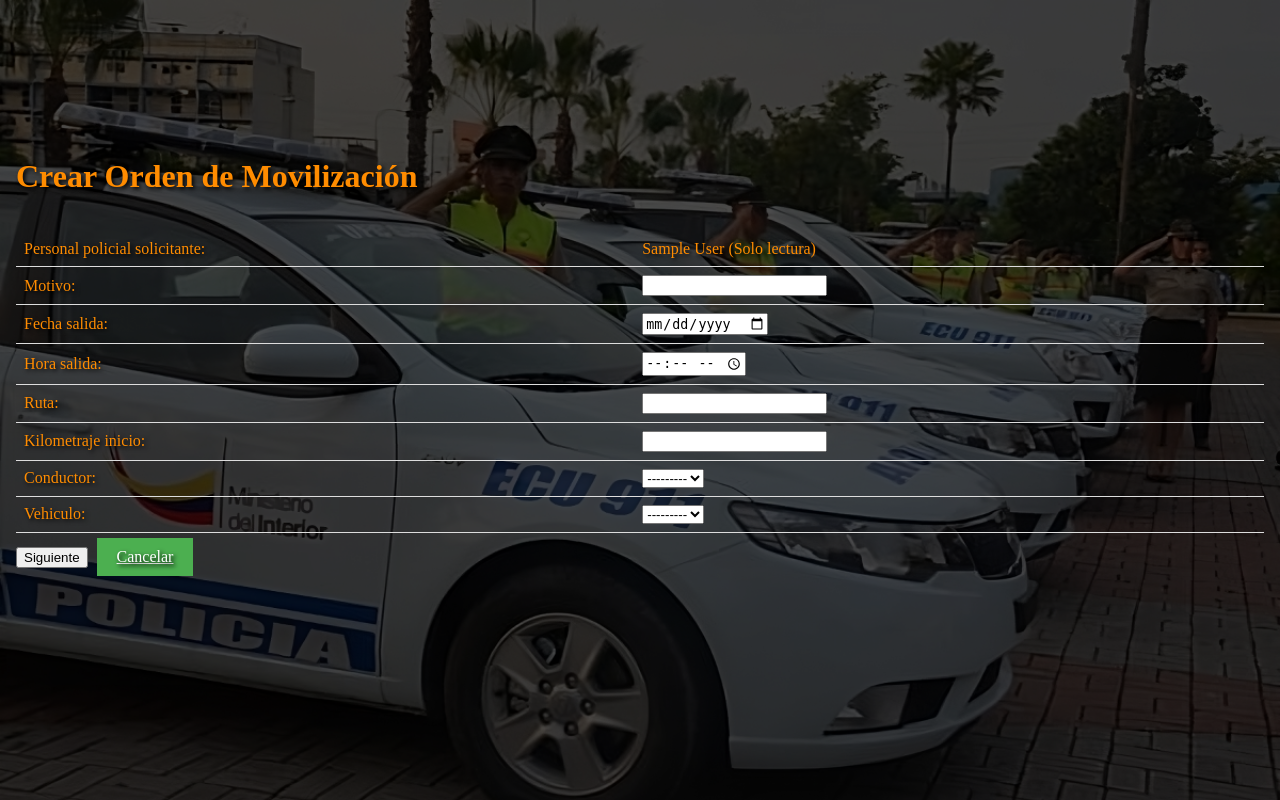
After one commit to VladSalazar01/ControlVehicularPEC, a Django app: page /crear_orden/ in a window 1280 px wide. The commit adds this page. Run offline with Django 4.2, Linux system fonts and the light colour scheme; the visitor is signed in with stand-in values (Sample User, id 1); data that the repository does not hold is empty; some libraries are stand-ins or nearby versions.

Commit message:
examen complexivo

```diff
--- a/django-material-kit/home/forms.py
+++ b/django-material-kit/home/forms.py
@@ -87,112 +87,6 @@ class TipoMantenimientoForm(forms.ModelForm):
         return tipo_mantenimiento
 '''
 #crear usuario----
-'''
-class CombinedForm(forms.ModelForm):
-    first_name = forms.CharField(max_length=30, required=True, label='Nombres')
-    last_name = forms.CharField(max_length=30, required=True, label='Apellidos')
-    username = forms.CharField(max_length=30, required=True, label='Nombre de usuario')
-    email = forms.EmailField(required=True, label='Correo electrónico')
-    password = forms.CharField(
-        widget=forms.PasswordInput,
-        required=True,
-        help_text='Ingrese una contraseña. Mínimo 8 caracteres.',
-        validators=[MinLengthValidator(8)]
-    )
-    confirm_password = forms.CharField(
-        widget=forms.PasswordInput,
-        required=True,
-        help_text='Confirme su contraseña.',
-        validators=[MinLengthValidator(8)]
-    )
-
-    direccion = forms.CharField(widget=forms.Textarea(attrs={'maxlength': 200}), required=False, label='Dirección')
-    fecha_de_nacimiento = forms.DateField(
-        widget=forms.SelectDateWidget(years=range(date.today().year - 100, date.today().year - 18)),
-        required=False,
-        label='Fecha de nacimiento'
-    )
-    identificacion = forms.CharField(
-        max_length=10,
-        error_messages={
-            'max_length': 'La identificación debe tener exactamente 10 dígitos.',
-            'required': 'Este campo es obligatorio.'
-        },
-        help_text='Ingrese un número de identificación de 10 dígitos.',
-        validators=[RegexValidator(r'^\d{10}$', 'Identificación solo adminte números')]
-    )
-    titular = forms.BooleanField(required=False,label='Titular')
-    flota_vehicular = forms.ModelChoiceField(
-        queryset=FlotaVehicular.objects.all(),
-        required=False,
-        label='Flota Vehicular',
-        widget=forms.Select(attrs={'class': 'form-control'})
-    )
-    turno_inicio = forms.TimeField(
-        required=False,
-        label='Inicio de Turno',
-        widget=forms.TimeInput(attrs={'class': 'form-control'})
-    )
-    turno_fin = forms.TimeField(
-        required=False,
-        label='Fin de Turno',
-        widget=forms.TimeInput(attrs={'class': 'form-control'})
-    )
-
-    tipo_sangre = forms.ChoiceField(
-        choices=Usuario.tds,
-        required=False,
-        label='Tipo de sangre',
-        widget=forms.Select(attrs={'class': 'form-control'})
-    )
-    rango = forms.ModelChoiceField(queryset=Rango_ctlg.objects.all(), required=False)
-    rol = forms.ModelMultipleChoiceField(queryset=Group.objects.all())
-    class Meta:
-        model = Usuario
-        fields = ['direccion', 'fecha_de_nacimiento', 'genero', 'identificacion', 'rango', 'tipo_sangre']
-
-    def clean(self):
-        cleaned_data = super().clean()
-        password = cleaned_data.get("password")
-        confirm_password = cleaned_data.get("confirm_password")
-        if password != confirm_password:
-            raise ValidationError("Las contraseñas no coinciden.")
-        return cleaned_data
-
-    def clean_identificacion(self):
-        identificacion = self.cleaned_data.get('identificacion')
-        if self.instance.id is not None:  # Estamos en el proceso de edición
-            return identificacion
-        else:  # Estamos en el proceso de creación
-            if Usuario.objects.filter(identificacion=identificacion).exists():
-                raise forms.ValidationError("La identificación ya está en uso.")
-            return identificacion
-
-    def __init__(self, *args, user_instance=None, tecnico_instance=None, personal_policial_instance=None,  group_instance=None, **kwargs):
-        super().__init__(*args, **kwargs)
-        if user_instance:
-            self.fields['username'].initial = user_instance.username
-            self.fields['email'].initial = user_instance.email
-            self.fields['password'].initial = user_instance.password
-            self.fields['first_name'].initial = user_instance.first_name
-            self.fields['last_name'].initial = user_instance.last_name
-        if group_instance:
-            self.fields['rol'].initial = group_instance.values_list('id', flat=True)
-        if tecnico_instance:
-            self.fields['titular'].initial = tecnico_instance.titular
-        if personal_policial_instance:
-            self.fields['flota_vehicular'].initial = personal_policial_instance.flota_vehicular
-
-    def validate_unique(self):
-        exclude = self._get_validation_exclusions()
-        if 'identificacion' in exclude:
-            exclude.remove('identificacion')  # No incluir 'identificacion' en la validación de unicidad
-
-        try:
-            self.instance.validate_unique(exclude=exclude)
-        except forms.ValidationError as e:
-            self._update_errors(e)
-'''
 
 
 #buzon de quejas form
@@ -200,3 +94,74 @@ class QuejaSugerenciaForm(forms.ModelForm):
     class Meta:
         model = QuejaSugerencia
         fields = ['circuito', 'subcircuito', 'tipo', 'detalles', 'contacto', 'nombres', 'apellidos']
+
+#orden de movilizacion
+class OrdenMovilizacionForm(forms.ModelForm):
+    class Meta:
+        model = OrdenMovilizacion
+        exclude = ['personal_policial_solicitante', 'numero_ocupantes', 'ocupantes']
+        fields = [
+            'motivo',
+            'fecha_salida',
+            'hora_salida',
+            'ruta',
+            'kilometraje_inicio',
+            'personal_policial_solicitante',
+            'conductor',
+            'vehiculo',
+            'numero_ocupantes',
+            'ocupantes',
+        ]
+        widgets = {
+            'fecha_salida': forms.DateInput(attrs={'type': 'date'}),
+            'hora_salida': forms.TimeInput(attrs={'type': 'time'}),
+            'personal_policial_solicitante': forms.Select(attrs={'class': 'form-control'}),
+            'conductor': forms.Select(attrs={'class': 'form-control'}),
+            'vehiculo': forms.Select(attrs={'class': 'form-control'}),
+            'ocupantes': forms.SelectMultiple(attrs={'class': 'form-control'}),
+                            }
+
+    def __init__(self, *args, **kwargs):
+
+        super().__init__(*args, **kwargs)
+
+        if 'personal_policial_solicitante' in self.fields:
+            self.fields['personal_policial_solicitante'].queryset = PersonalPolicial.objects.all()
+
+        self.fields['conductor'].queryset = PersonalPolicial.objects.all()
+        self.fields['vehiculo'].queryset = FlotaVehicular.objects.all()
+
+
+    def clean(self):
+        cleaned_data = super().clean()
+
+    def clean_kilometraje_inicio(self):
+        kilometraje = self.cleaned_data.get('kilometraje_inicio')
+        if kilometraje < 0:
+            raise ValidationError('El kilometraje de inicio no puede ser negativo.')
+        return kilometraje
+
+    def clean_numero_ocupantes(self):
+        num_ocupantes = self.cleaned_data.get('numero_ocupantes')
+        if num_ocupantes < 0:
+            raise ValidationError('El número de ocupantes no puede ser negativo.')
+        return num_ocupantes
+
+
+
+class NumeroOcupantesForm(forms.Form):
+    numero_ocupantes = forms.IntegerField(min_value=1, label='Número de Ocupantes')
+
+
+class SeleccionarOcupantesForm(forms.Form):
+    ocupantes = forms.ModelMultipleChoiceField(queryset=None, widget=forms.CheckboxSelectMultiple)
+
+    def __init__(self, max_ocupantes, *args, **kwargs):
+        super().__init__(*args, **kwargs)
+        self.max_ocupantes = max_ocupantes
+        self.fields['ocupantes'].queryset = Ocupante.objects.all()
+    def clean_ocupantes(self):
+        ocupantes = self.cleaned_data.get('ocupantes')
+        if len(ocupantes) > self.max_ocupantes:
+            raise forms.ValidationError(f'No puedes seleccionar más de {self.max_ocupantes} ocupantes.')
+        return ocupantes
--- a/django-material-kit/home/templates/inicio/profile.html
+++ b/django-material-kit/home/templates/inicio/profile.html
@@ -8,6 +8,6 @@
     <p>Email: {{ user.email }}</p>
     <a href="{% url 'mantenimiento' %}" class="btn">Redactar Parte</a><br>
     <a href="{% url 'mis_partes_policiales' %}" class="btn">Ver mis partes policiales</a>
-
+    <a href="{% url 'crear_orden_movilizacion' %}" class="btn">cREAR ORDEN DE MOVILIZACION</a><br>
 
 {% endblock %}
--- /dev/null
+++ b/django-material-kit/home/templates/orden_mov/orden_mov_formu.html
@@ -0,0 +1,112 @@
+{% extends 'base.html' %}
+
+{% block title %} Crear Orden de Movilización {% endblock %}
+
+{% block content %}
+
+<head>
+    <title>Crear Orden de Movilización</title>
+</head>
+<body>
+
+<h1>Crear Orden de Movilización</h1>
+
+<form method="post">
+    {% csrf_token %}
+    <table>
+        <tr>
+            <td>Personal policial solicitante:</td>
+            <td>{{ request.user.get_full_name }} (Solo lectura)</td>
+        </tr>
+        {% for field in form %}
+        <tr>
+            <td>{{ field.label_tag }}</td>
+            <td>{{ field }}</td>
+        </tr>
+        {% endfor %}
+    </table>
+    <button type="submit">Siguiente</button>
+    <a href="{% url 'profile' %}" class="btn btn-danger">Cancelar</a>
+</form>
+
+</body>
+
+{% endblock %}
+{% block extrastyle %}
+<style>
+    table{
+        width: 100%;
+        border-collapse: collapse;
+    }
+
+    th, td  {
+        padding: 8px;
+        text-align: left;
+        border-bottom: 1px solid #ddd;
+        color: #FF8C00; /* Color de texto naranja */
+        text-shadow: 2px 2px 4px #000000; /* Sombra en negro */
+    }
+    h1, form {
+        padding: 8px;
+        text-align: left;
+
+        color: #FF8C00; /* Color de texto naranja */
+        text-shadow: 2px 2px 4px #000000; /* Sombra en negro */
+    }
+    .estado-rechazado {
+        background-color: red;
+        color: white;
+        text-shadow: 2px 2px 4px #000000; /* Sombra en negro */
+    }
+
+    .estado-en proceso {
+        background-color: yellow;
+        color: black;
+    }
+
+    .estado-completado {
+        background-color: green;
+        color: white;
+        text-shadow: 2px 2px 4px #000000; /* Sombra en negro */
+    }
+
+    .pagination {
+        margin: 10px 0;
+    }
+
+    .pagination .step-links {
+        display: inline-block;
+        padding: 0;
+    }
+
+    .pagination .step-links a, .pagination .step-links span {
+        color: #FF8C00; /* Color de texto naranja */
+        text-shadow: 2px 2px 4px #000000; /* Sombra en negro */
+        padding: 5px;
+        text-decoration: none;
+        border: 1px solid #ddd;
+        margin-right: 5px;
+    }
+
+    .pagination .step-links .current {
+        background-color: #FF8C00; /* Color de fondo naranja */
+        color: white;
+        border: none;
+        text-shadow: 2px 2px 4px #000000; /* Sombra en negro */
+    }
+
+    .btn {
+        display: inline-block;
+        padding: 10px 20px;
+        margin: 5px;
+        font-size: 16px;
+        text-align: center;
+        border: none;
+        background-color: #4CAF50; /* Color de fondo verde */
+        color: white;
+        text-shadow: 2px 2px 4px #000000; /* Sombra en negro */
+        cursor: pointer;
+    }
+</style>
+
+{% endblock %}
--- a/django-material-kit/home/urls.py
+++ b/django-material-kit/home/urls.py
@@ -27,11 +27,14 @@ urlpatterns = [
     path('descargar_pdf_orden_finalizada/<int:orden_mantenimiento_id>/', views.descargar_pdf_orden_finalizada, name='descargar_pdf_orden_finalizada'),
 
 
-
     #evaluacion buzon de quejas
     path('queja_sugerencia/', views.queja_sugerencia, name='queja_sugerencia'),
     path('get_subcircuitos/<int:circuito_id>/', views.get_subcircuitos, name='get_subcircuitos'),
     path('admin/reporte_quejas_sugerencias/', views.reporte_quejas_sugerencias, name='reporte_quejas_sugerencias'),
     path('admin/reporte_quejas_sugerencias_export/', views.reporte_quejas_sugerencias_export, name='reporte_quejas_sugerencias_export'),
 
+    #orden movilizacion
+    path('crear_orden/', views.crear_orden_movilizacion, name='crear_orden_movilizacion'),
+    path('numero_ocupantes/<int:orden_id>/', views.numero_ocupantes, name='numero_ocupantes'),
+    path('seleccionar_ocupantes/<int:orden_id>/', views.seleccionar_ocupantes, name='seleccionar_ocupantes'),
 ]
--- a/django-material-kit/home/views.py
+++ b/django-material-kit/home/views.py
@@ -6,6 +6,7 @@ from django.core.paginator import Paginator, EmptyPage, PageNotAnInteger
 from .forms import *
 from .models import *
 from datetime import date, datetime
+
 
 from django.db.models import F, Value, CharField, Count
 from django.db.models.functions import Concat
@@ -557,3 +558,46 @@ def reporte_quejas_sugerencias_export(request):
 
     return response
 #EVALUACION
+
+#exacomplex exect
+@login_required
+def crear_orden_movilizacion(request):
+    if request.method == 'POST':
+        form = OrdenMovilizacionForm(request.POST)
+        if form.is_valid():
+            orden = form.save(commit=False)
+            personal_policial = PersonalPolicial.objects.get(usuario__user=request.user)
+            orden.personal_policial_solicitante = personal_policial
+            orden.save()
+            return redirect('numero_ocupantes', orden_id=orden.id)
+    else:
+        form = OrdenMovilizacionForm()
+    return render(request, 'orden_mov/orden_mov_formu.html', {'form': form})
+
+@login_required
+def numero_ocupantes(request, orden_id):
+    orden = OrdenMovilizacion.objects.get(id=orden_id)
+    if request.method == 'POST':
+        form = NumeroOcupantesForm(request.POST)
+        if form.is_valid():
+            orden.numero_ocupantes = form.cleaned_data['numero_ocupantes']
+            orden.save()
+            return redirect('seleccionar_ocupantes', orden_id=orden.id)
+    else:
+        form = NumeroOcupantesForm()
+    return render(request, 'orden_mov/numero_ocupantes.html', {'form': form, 'orden': orden})
+
+@login_required
+def seleccionar_ocupantes(request, orden_id):
+    orden = OrdenMovilizacion.objects.get(id=orden_id)
+    max_ocupantes = orden.numero_ocupantes
+
+    if request.method == 'POST':
+        form = SeleccionarOcupantesForm(max_ocupantes, request.POST)
+        if form.is_valid():
+            orden.ocupantes.set(form.cleaned_data['ocupantes'])
+            return redirect('profile')
+    else:
+        form = SeleccionarOcupantesForm(max_ocupantes)
+
+    return render(request, 'orden_mov/seleccionar_ocupantes.html', {'form': form, 'orden': orden})
```
Also changed, not shown: django-material-kit/home/admin.py (+56 -0 lines), django-material-kit/home/models.py (+62 -1 lines), django-material-kit/home/templates/orden_mov/admin_orden_movilizacion_changelist.html (added, +8 -0 lines), django-material-kit/home/templates/orden_mov/agregar_ocupante.html (added, +23 -0 lines), django-material-kit/home/templates/orden_mov/agregar_ocupantes.html (added, +16 -0 lines), django-material-kit/home/templates/orden_mov/numero_ocupantes.html (added, +10 -0 lines), django-material-kit/home/templates/orden_mov/seleccionar_ocupantes.html (added, +9 -0 lines), django-material-kit/home/migrations/0038_ocupante_alter_groupproxy_options_and_more.py (added), django-material-kit/home/migrations/0039_alter_ocupante_options.py (added), django-material-kit/home/migrations/0040_alter_ordenmovilizacion_options_and_more.py (added), django-material-kit/home/migrations/0041_ordenmovilizacion_aprobador_ordenmovilizacion_estado.py (added), 1 other file.
